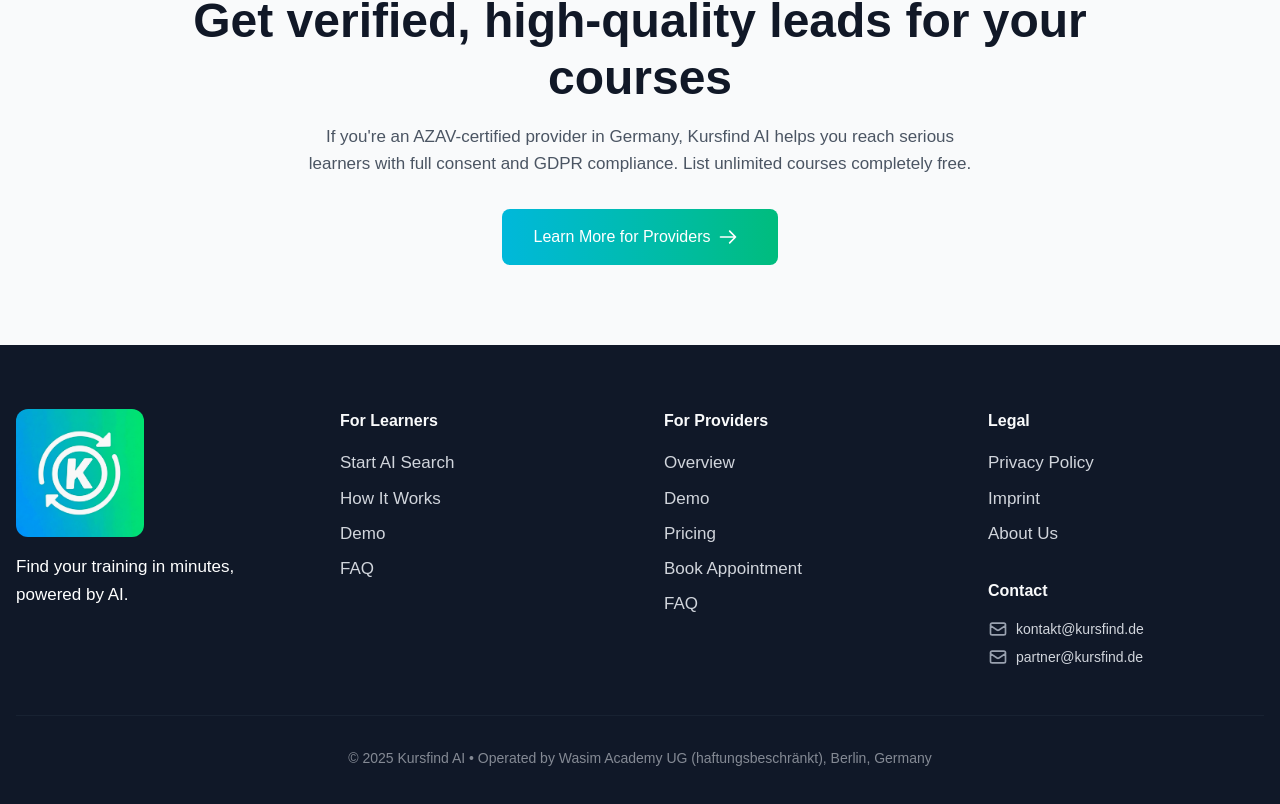
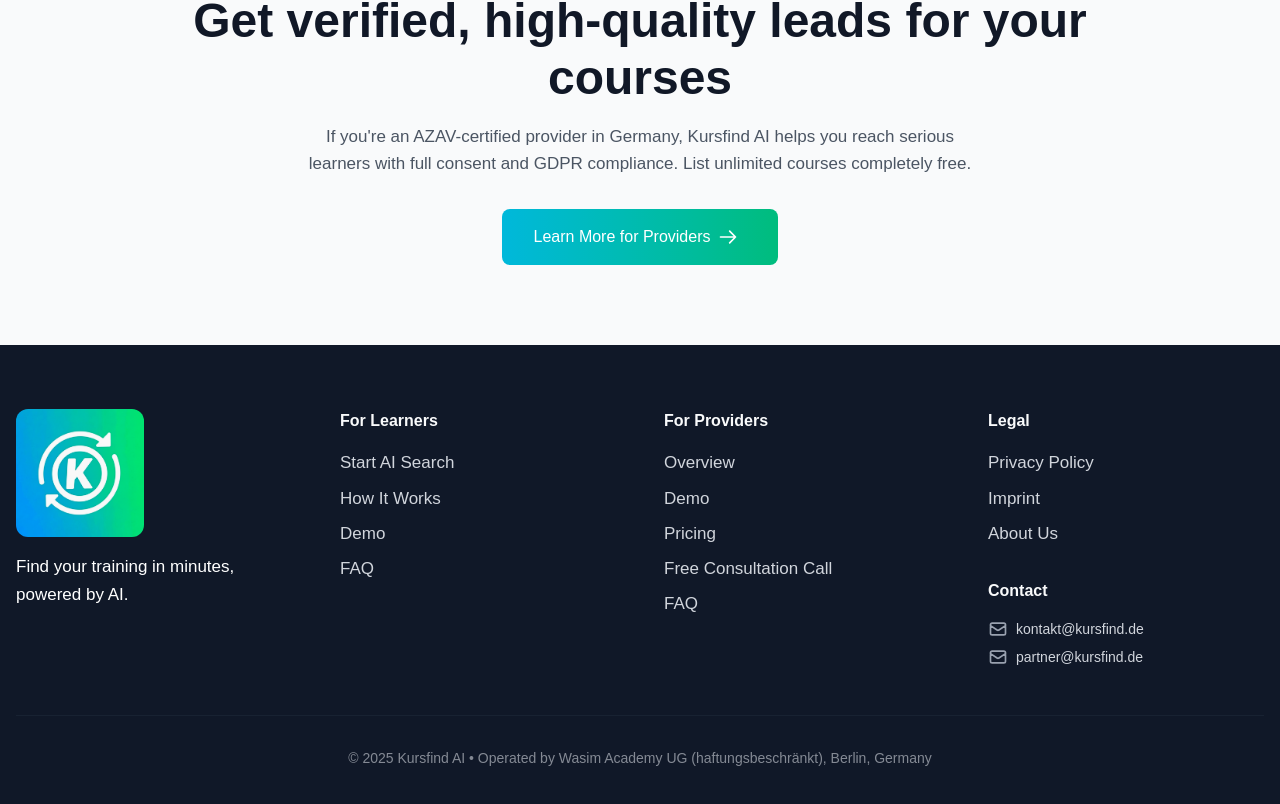
Before and after one commit to wasimjalali/kursfind_ai, a Next.js app: page /en in a window 1280 px wide. Shown: the part 6265-7069 px from the top of the page. Built offline with nearby package versions, Linux system fonts and the light colour scheme.

Commit message:
Update booking section labels: 'Free Consultation Call' (EN) and 'Kostenloses Beratungsgespräch' (DE) across all pages

```diff
--- a/app/anbieter/page.jsx
+++ b/app/anbieter/page.jsx
@@ -833,13 +833,13 @@
           <div className="max-w-7xl mx-auto px-4">
             {/* Cal.com Calendar - Full Width */}
             <div className="bg-white rounded-2xl shadow-lg p-6 mb-8 border border-gray-200">
-              <h3 className="text-2xl font-bold text-gray-900 mb-2 text-center">Termin vereinbaren</h3>
+              <h3 className="text-2xl font-bold text-gray-900 mb-2 text-center">Kostenloses Beratungsgespräch</h3>
               <p className="text-sm text-gray-700 text-center mb-4">Buchen Sie ein 30-minütiges Beratungsgespräch</p>
               <div className="w-full min-h-[600px]">
                 <iframe
                   src="https://cal.com/wasim.jalali/30min?embed=true&theme=light"
                   className="w-full h-[600px] border-0 rounded-xl"
-                  title="Termin buchen"
+                  title="Kostenloses Beratungsgespräch"
                   loading="lazy"
                 />
               </div>
--- a/app/en/page.jsx
+++ b/app/en/page.jsx
@@ -749,7 +749,7 @@
                 <li><Link href="/en/providers" className="hover:text-cyan-400 transition-all">Overview</Link></li>
                 <li><Link href="/en/providers#demo" className="hover:text-cyan-400 transition-all">Demo</Link></li>
                 <li><Link href="/en/providers#pricing" className="hover:text-cyan-400 transition-all">Pricing</Link></li>
-                <li><Link href="/en/providers#booking" className="hover:text-cyan-400 transition-all">Book Appointment</Link></li>
+                <li><Link href="/en/providers#booking" className="hover:text-cyan-400 transition-all">Free Consultation Call</Link></li>
                 <li><Link href="/en/providers#faq" className="hover:text-cyan-400 transition-all">FAQ</Link></li>
               </ul>
             </div>
--- a/app/en/providers/page.jsx
+++ b/app/en/providers/page.jsx
@@ -832,13 +832,13 @@
           {/* Cal.com Booking Section */}
           <div className="max-w-7xl mx-auto px-4">
             <div className="bg-white rounded-2xl shadow-lg p-6 mb-8 border border-gray-200">
-              <h3 className="text-2xl font-bold text-gray-900 mb-2 text-center">Schedule a Meeting</h3>
+              <h3 className="text-2xl font-bold text-gray-900 mb-2 text-center">Free Consultation Call</h3>
               <p className="text-sm text-gray-700 text-center mb-4">Book a 30-minute consultation call</p>
               <div className="w-full min-h-[600px]">
                 <iframe
                   src="https://cal.com/wasim.jalali/30min?embed=true&theme=light"
                   className="w-full h-[600px] border-0 rounded-xl"
-                  title="Book a meeting"
+                  title="Free Consultation Call"
                   loading="lazy"
                 />
               </div>
--- a/app/page.jsx
+++ b/app/page.jsx
@@ -805,7 +805,7 @@
                 </li>
                 <li>
                   <Link href="/anbieter#booking" className="hover:text-cyan-400 transition-all">
-                    Termin buchen
+                    Kostenloses Beratungsgespräch
                   </Link>
                 </li>
                 <li>
--- a/components/marketing/MarketingLayout.jsx
+++ b/components/marketing/MarketingLayout.jsx
@@ -173,7 +173,7 @@
               <ul className="space-y-2 text-sm">
                 <li><Link href="/anbieter#pricing" className="hover:text-cyan-400 transition-all">Preise</Link></li>
                 <li><Link href="/anbieter#demo" className="hover:text-cyan-400 transition-all">Demo</Link></li>
-                <li><Link href="/anbieter#booking" className="hover:text-cyan-400 transition-all">Partner werden</Link></li>
+                <li><Link href="/anbieter#booking" className="hover:text-cyan-400 transition-all">Kostenloses Beratungsgespräch</Link></li>
                 <li><Link href="/anbieter#faq" className="hover:text-cyan-400 transition-all">FAQ</Link></li>
               </ul>
             </div>
--- a/components/marketing/MarketingLayoutEN.jsx
+++ b/components/marketing/MarketingLayoutEN.jsx
@@ -173,7 +173,7 @@
               <ul className="space-y-2 text-sm">
                 <li><Link href="/en/providers#pricing" className="hover:text-cyan-400 transition-all">Pricing</Link></li>
                 <li><Link href="/en/providers#demo" className="hover:text-cyan-400 transition-all">Demo</Link></li>
-                <li><Link href="/en/providers#booking" className="hover:text-cyan-400 transition-all">Become a Partner</Link></li>
+                <li><Link href="/en/providers#booking" className="hover:text-cyan-400 transition-all">Free Consultation Call</Link></li>
                 <li><Link href="/en/providers#faq" className="hover:text-cyan-400 transition-all">FAQ</Link></li>
               </ul>
             </div>
```
